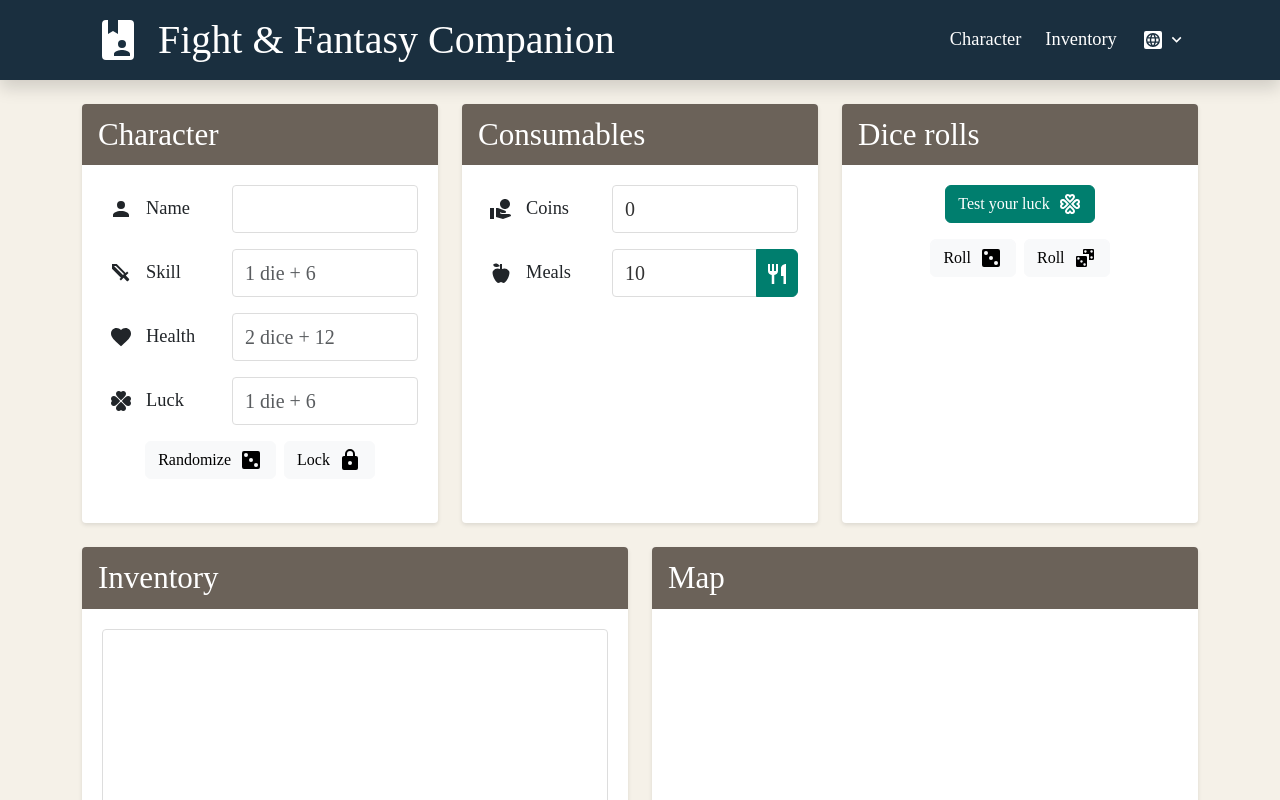
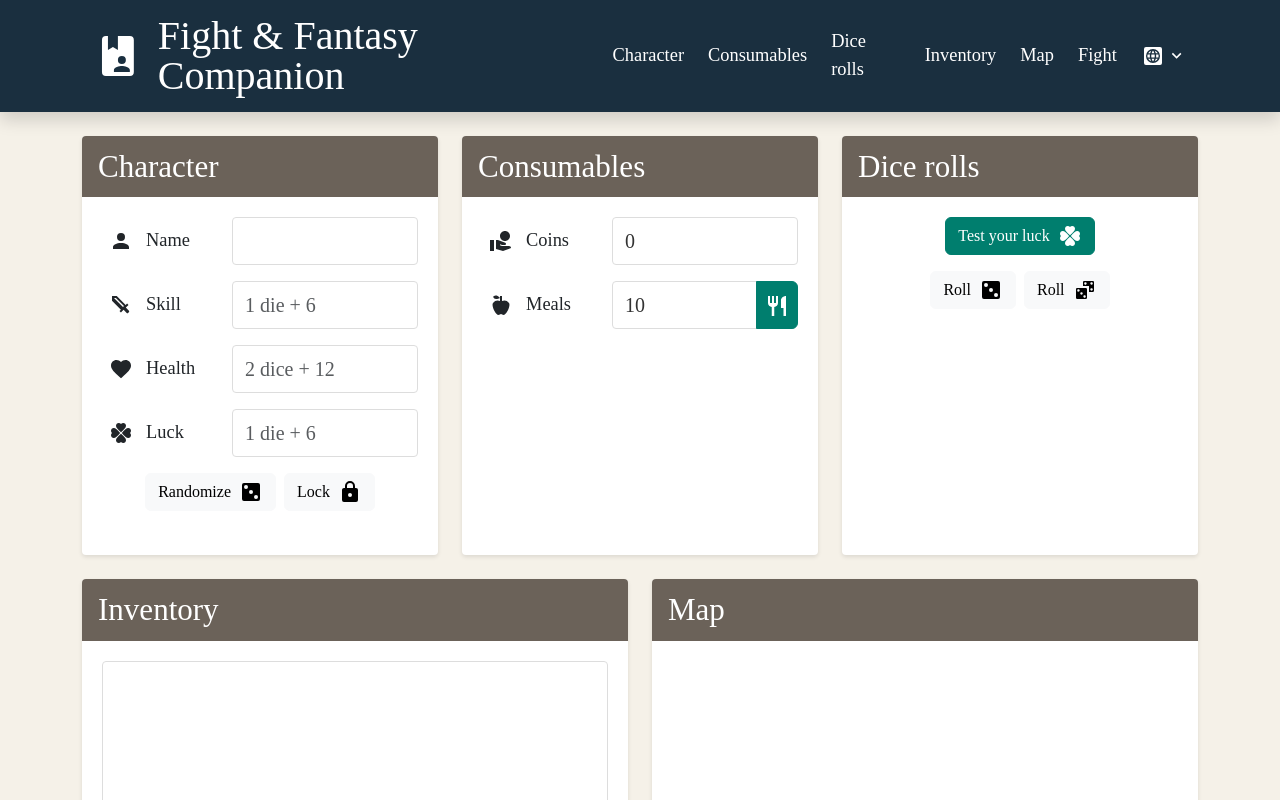
Before and after one commit to dialex/fnf-companion, a React (Vite) app: page / in a window 1280 px wide. Shown: the top 800 px of the page. Built offline with nearby package versions, Linux system fonts and the light colour scheme; the HTML template or start-up script is replaced by a standard one; a web font is replaced by a local one.

Commit message:
feat: add dice rolling functionality and improve ui

```diff
--- a/src/App.css
+++ b/src/App.css
@@ -22,6 +22,7 @@
   border-radius: 4px;
   overflow: hidden;
   box-shadow: 0 2px 4px rgba(0, 0, 0, 0.1);
+  scroll-margin-top: 20px;
 }
 
 .section-header {
--- a/src/App.jsx
+++ b/src/App.jsx
@@ -6,7 +6,6 @@ import {
   mdiHeart,
   mdiAccount,
   mdiClover,
-  mdiCloverOutline,
   mdiHandCoin,
   mdiFoodApple,
   mdiSilverwareForkKnife,
@@ -155,6 +154,24 @@ function App() {
               {t('navigation.character')}
             </a>
             <a
+              href="#consumables"
+              className="content text-white text-decoration-none"
+              style={{ transition: 'color 0.2s' }}
+              onMouseEnter={(e) => (e.target.style.color = '#ffc107')}
+              onMouseLeave={(e) => (e.target.style.color = 'white')}
+            >
+              {t('navigation.consumables')}
+            </a>
+            <a
+              href="#dice-rolls"
+              className="content text-white text-decoration-none"
+              style={{ transition: 'color 0.2s' }}
+              onMouseEnter={(e) => (e.target.style.color = '#ffc107')}
+              onMouseLeave={(e) => (e.target.style.color = 'white')}
+            >
+              {t('navigation.diceRolls')}
+            </a>
+            <a
               href="#inventory"
               className="content text-white text-decoration-none"
               style={{ transition: 'color 0.2s' }}
@@ -162,6 +179,24 @@ function App() {
               onMouseLeave={(e) => (e.target.style.color = 'white')}
             >
               {t('navigation.inventory')}
+            </a>
+            <a
+              href="#map"
+              className="content text-white text-decoration-none"
+              style={{ transition: 'color 0.2s' }}
+              onMouseEnter={(e) => (e.target.style.color = '#ffc107')}
+              onMouseLeave={(e) => (e.target.style.color = 'white')}
+            >
+              {t('navigation.map')}
+            </a>
+            <a
+              href="#fight"
+              className="content text-white text-decoration-none"
+              style={{ transition: 'color 0.2s' }}
+              onMouseEnter={(e) => (e.target.style.color = '#ffc107')}
+              onMouseLeave={(e) => (e.target.style.color = 'white')}
+            >
+              {t('navigation.fight')}
             </a>
             <div className="position-relative language-selector">
               <div
@@ -419,7 +454,7 @@ function App() {
                       className="btn btn-primary d-flex align-items-center justify-content-center gap-2"
                     >
                       {t('dice.testYourLuck')}
-                      <Icon path={mdiCloverOutline} size={1} />
+                      <Icon path={mdiClover} size={1} />
                     </button>
                   </div>
                   <div className="d-flex gap-2 justify-content-center">
--- a/src/index.css
+++ b/src/index.css
@@ -27,6 +27,11 @@
   font-weight: normal;
 }
 
+html {
+  scroll-behavior: smooth;
+  scroll-padding-top: 80px;
+}
+
 body {
   font-family: 'Caudex', serif;
   font-size: 1.38rem;
```
